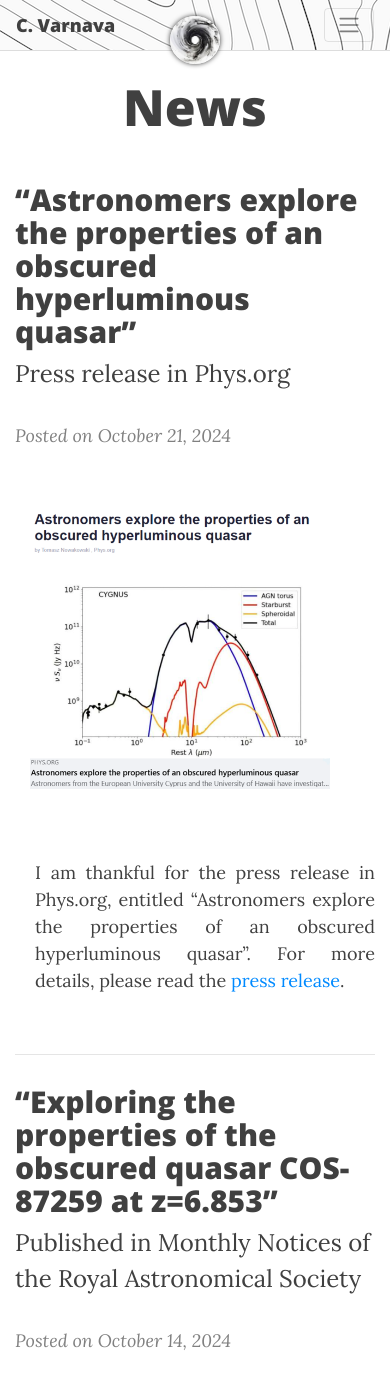
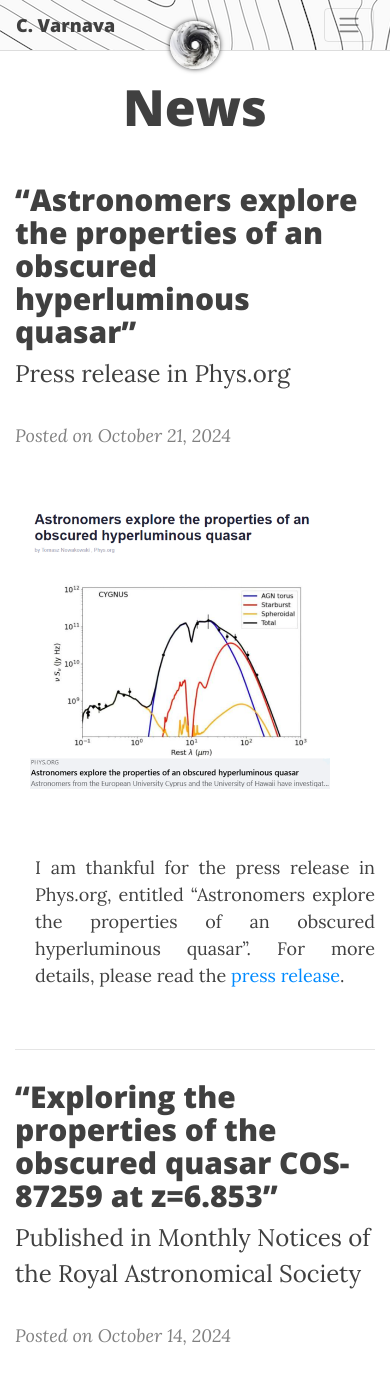
Before and after one commit to ch-var/ch-var.github.io, a Jekyll site: the page built from news.html, in a window 390 px wide and 1400 px high. Shown: the top 1389 px of the window. Built offline with Jekyll 4.4.1, drawn with Linux system fonts in a browser that asks for light colours; formulas are drawn with MathJax 3.

Commit message:
Update news.html

```diff
--- a/news.html
+++ b/news.html
@@ -21,7 +21,7 @@ mathjax: true
 
     img {
       margin-right: 0; /* Remove the right margin on small screens */
-      margin-bottom: 10px; /* Add some space between the image and text */
+      margin-bottom: 5px; /* Add some space between the image and text */
     }
 
     p {
```
